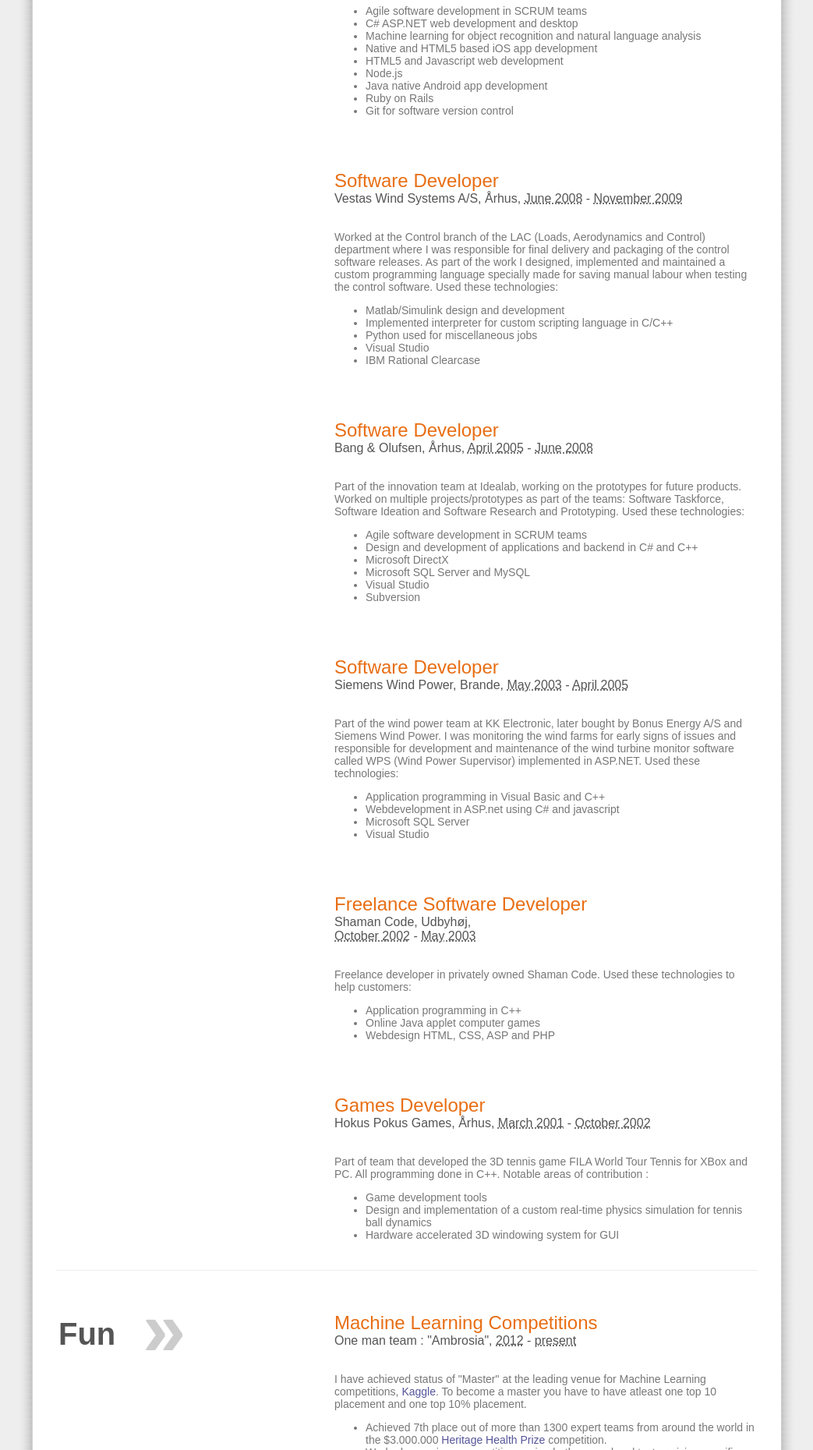
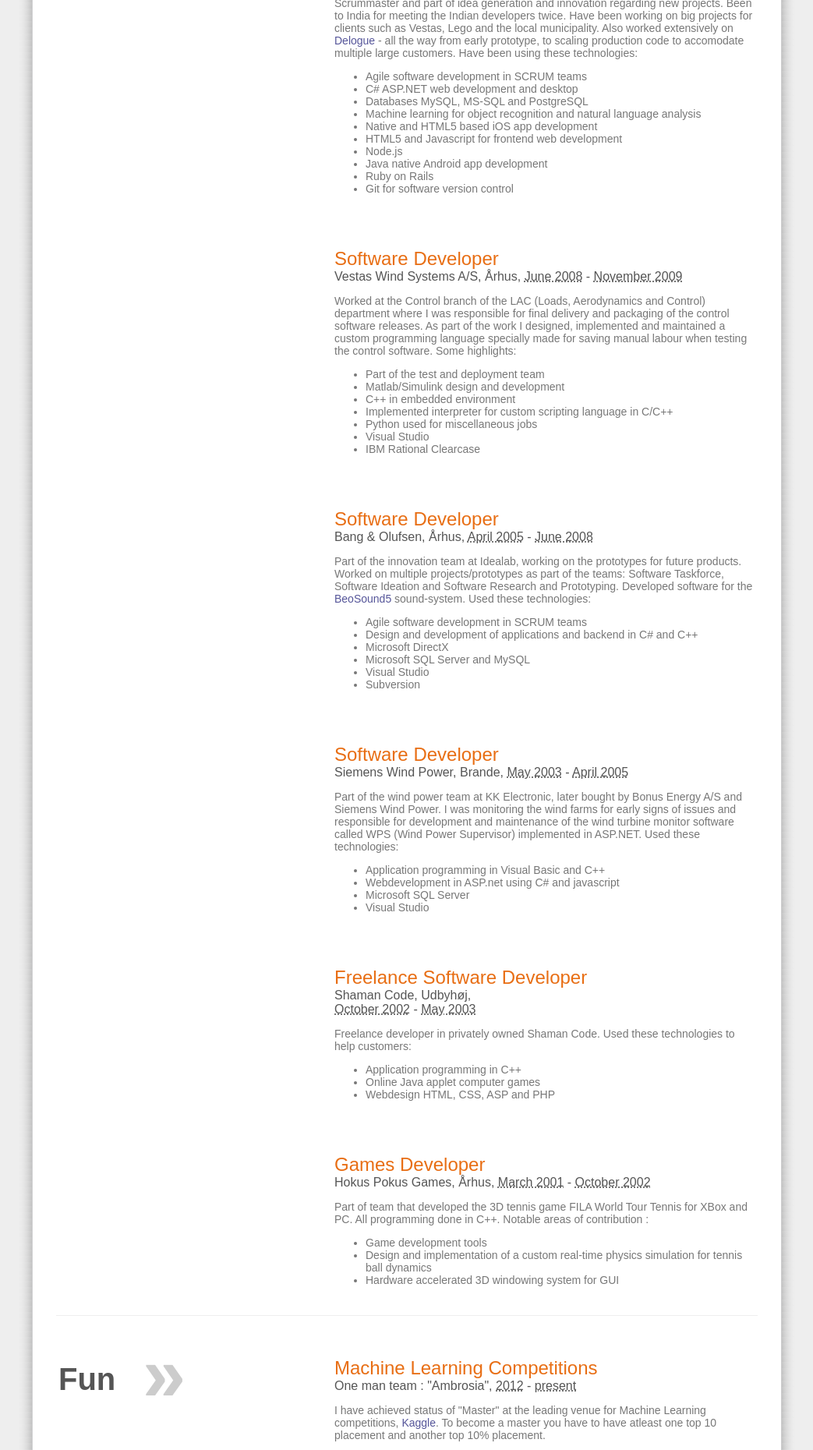
Before and after one commit to alexscheelmeyer/alexscheelmeyer.github.com, a plain HTML site: page index.html in a window 1280 px wide. Shown: the part 628-2488 px from the top of the page at 78% size, without its empty margins (118-1161 px from the left). Drawn offline with Linux system fonts and the light colour scheme.

Commit message:
a few updates

```diff
--- a/index.html
+++ b/index.html
@@ -194,6 +194,8 @@
 							picture in mind - even as I go deep and work at the low level of bits and bytes, algorithms and protocols.
 							For me the technical details are important and necessary to achieve many interesting goals but
 							at the end of the day, the real indicator of success is whether it improved the lives of the people involved.
+							Improving the lives of people by delivering value to your costumers is what all great businesses do, so
+							this has been driving my focus of combining technology with business.
 							Technology is such an amazing force and it can definately be used to improve the human existence
 							in countless ways. I would like to do exactly that.
 						</p>
@@ -217,13 +219,14 @@
 						<span class="org">Headfitted ApS</span>, <span class="location">Århus</span>, <span class="date_duration"><abbr class="dtstart" title="2009-12-01">December 2009</abbr> - <abbr class="dtend">Present</abbr></span>
 						</div>
 
-						<div class="description"><p>Designing software architecture and managing teams of various sizes placed in India. Scrummaster and part of idea generation and innovation regarding new projects. Been to India for meeting the Indian developers twice. Have been using these technologies:
+						<div class="description"><p>Designing software architecture and managing teams of various sizes placed in India. Scrummaster and part of idea generation and innovation regarding new projects. Been to India for meeting the Indian developers twice. Have been working on big projects for clients such as Vestas, Lego and the local municipality. Also worked extensively on <a href="http://delogue.com/">Delogue</a> - all the way from early prototype, to scaling production code to accomodate multiple large customers. Have been using these technologies:
 							<ul>
 								<li>Agile software development in SCRUM teams</li>
 								<li>C# ASP.NET web development and desktop</li>
+								<li>Databases MySQL, MS-SQL and PostgreSQL</li>
 								<li>Machine learning for object recognition and natural language analysis</li>
 								<li>Native and HTML5 based iOS app development</li>
-								<li>HTML5 and Javascript web development</li>
+								<li>HTML5 and Javascript for frontend web development</li>
 								<li>Node.js</li>
 								<li>Java native Android app development</li>
 								<li>Ruby on Rails</li>
@@ -241,10 +244,11 @@
 						<span class="org">Vestas Wind Systems A/S</span>, <span class="location">Århus</span>, <span class="date_duration"><abbr class="dtstart" title="2008-06-01">June 2008</abbr> - <abbr class="dtend" title="2009-12-01">November 2009</abbr></span>
 						</div>
 
-						<div style="clear: both">&nbsp;</div>
-						<div class="description"><p>Worked at the Control branch of the LAC (Loads, Aerodynamics and Control) department where I was responsible for final delivery and packaging of the control software releases. As part of the work I designed, implemented and maintained a custom programming language specially made for saving manual labour when testing the control software. Used these technologies:
+						<div class="description"><p>Worked at the Control branch of the LAC (Loads, Aerodynamics and Control) department where I was responsible for final delivery and packaging of the control software releases. As part of the work I designed, implemented and maintained a custom programming language specially made for saving manual labour when testing the control software. Some highlights:
 							<ul>
+								<li>Part of the test and deployment team</li>
 								<li>Matlab/Simulink design and development</li>
+								<li>C++ in embedded environment</li>
 								<li>Implemented interpreter for custom scripting language in C/C++</li>
 								<li>Python used for miscellaneous jobs</li>
 								<li>Visual Studio</li>
@@ -262,8 +266,7 @@
 						<span class="org">Bang & Olufsen</span>, <span class="location">Århus</span>, <span class="date_duration"><abbr class="dtstart" title="2005-04-01">April 2005</abbr> - <abbr class="dtend" title="2008-06-01">June 2008</abbr></span>
 						</div>
 
-						<div style="clear: both">&nbsp;</div>
-						<div class="description"><p>Part of the innovation team at Idealab, working on the prototypes for future products. Worked on multiple projects/prototypes as part of the teams: Software Taskforce, Software Ideation and Software Research and Prototyping. Used these technologies:
+						<div class="description"><p>Part of the innovation team at Idealab, working on the prototypes for future products. Worked on multiple projects/prototypes as part of the teams: Software Taskforce, Software Ideation and Software Research and Prototyping. Developed software for the <a href="http://beophile.com/?page_id=291">BeoSound5</a> sound-system. Used these technologies:
 							<ul>
 								<li>Agile software development in SCRUM teams</li>
 								<li>Design and development of applications and backend in C# and C++</li>
@@ -283,7 +286,6 @@
 						<span class="title">Software Developer</span><br/>
 						<span class="org">Siemens Wind Power</span>, <span class="location">Brande</span>, <span class="date_duration"><abbr class="dtstart" title="2003-05-01">May 2003</abbr> - <abbr class="dtend" title="2005-04-01">April 2005</abbr></span>
 						</div>
-						<div style="clear: both">&nbsp;</div>
 						<div class="description"><p>Part of the wind power team at KK Electronic, later bought by Bonus Energy A/S and Siemens Wind Power. I was monitoring the wind farms for early signs of issues and responsible for development and maintenance of the wind turbine monitor software called WPS (Wind Power Supervisor) implemented in ASP.NET. Used these technologies:
 							<ul>
 								<li>Application programming in Visual Basic and C++</li>
@@ -302,7 +304,6 @@
 						<span class="title">Freelance Software Developer</span><br/>
 						<span class="org">Shaman Code</span>, <span class="location">Udbyhøj</span>, <div class="date_duration"><abbr class="dtstart" title="2002-10-01">October 2002</abbr> - <abbr class="dtend" title="2003-05-01">May 2003</abbr></div>
 						</div>
-						<div style="clear: both">&nbsp;</div>
 						<div class="description"><p>Freelance developer in privately owned Shaman Code. Used these technologies to help customers:
 							<ul>
 								<li>Application programming in C++</li>
@@ -320,7 +321,6 @@
 						<span class="title">Games Developer</span><br/>
 						<span class="org">Hokus Pokus Games</span>, <span class="location">Århus</span>, <span class="date_duration"><abbr class="dtstart" title="2001-03-01">March 2001</abbr> - <abbr class="dtend" title="2002-10-01">October 2002</abbr></span>
 						</div>
-						<div style="clear: both">&nbsp;</div>
 						<div class="description"><p>Part of team that developed the 3D tennis game FILA World Tour Tennis for XBox and PC. All programming done in C++. Notable areas of contribution :
 							<ul>
 								<li>Game development tools</li>
@@ -348,8 +348,7 @@
 							<span class="org">One man team : "Ambrosia"</span>, <span class="date_duration"><abbr class="dtstart" title="2012-01-01">2012</abbr> - <abbr class="dtend" title="2111-01-01">present</abbr></span>
 							</div>
 
-							<div style="clear: both">&nbsp;</div>
-							<div class="description"><p>I have achieved status of "Master" at the leading venue for Machine Learning competitions, <a href="http://kaggle.com">Kaggle</a>. To become a master you have to have atleast one top 10 placement and one top 10% placement.
+							<div class="description"><p>I have achieved status of "Master" at the leading venue for Machine Learning competitions, <a href="http://kaggle.com">Kaggle</a>. To become a master you have to have atleast one top 10 placement and another top 10% placement.
 								<ul>
 									<li>Achieved 7th place out of more than 1300 expert teams from around the world in the $3.000.000 <a href="http://www.heritagehealthprize.com/c/hhp/leaderboard/private">Heritage Health Prize</a> competition.</li>
 									<li>Worked on various competitions using both general and text or vision specific techniques</li>
@@ -367,7 +366,6 @@
 							<span class="org">Demo-group : "Ambrosia"</span>, <span class="date_duration"><abbr class="dtstart" title="1994-01-01">1994</abbr> - <abbr class="dtend" title="1998-01-01">1998</abbr></span>
 							</div>
 
-							<div style="clear: both">&nbsp;</div>
 							<div class="description"><p>I was part of the Amiga demo group <a href="http://www.pouet.net/groups.php?which=899">Ambrosia</a>. Programming demos is a fun way to compete with others as part of the <a href="http://www.scene.org/demoscene.php">demo scene</a>. Some highlights :
 								<ul>
 									<li>All programming done in assembler</li>
@@ -427,7 +425,8 @@
 							<div style="clear: both"><p>
 								Aprenticeship at Danfoss. <a href="Bevis_Datamekaniker.gif">Grades and diploma</a>. Worked with
 								Windows and Unix, C++ and assembler. Programmed a flow meter certificate server that became so
-								popular I was flown to the british branch to install it there as well.
+								popular I was flown to the british branch to install it there as well. Also developed
+								the software to control an assembly-robot.
 								</p>
 							</div>
 							</div>
```
